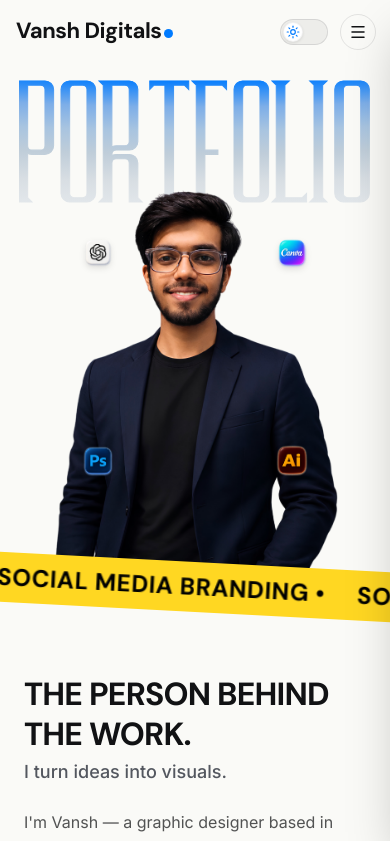
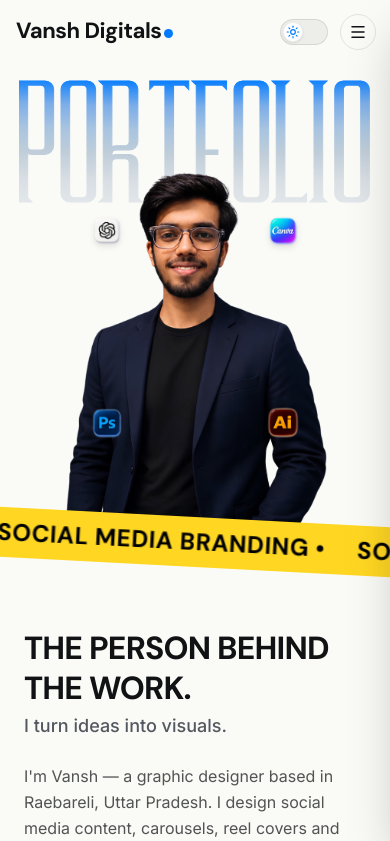
Before and after one commit to vanshdigitals/Portfolio, a React (Vite) app: page / in a window 390 px wide. Shown: the top 841 px of the page. Built offline with nearby package versions, Linux system fonts and the light colour scheme.

Commit message:
style(hero): reduce portrait scale and shift upward on mobile viewports

```diff
--- a/src/components/Hero.jsx
+++ b/src/components/Hero.jsx
@@ -83,9 +83,9 @@ export default function Hero() {
         */}
         <div
           className="col-start-1 row-start-1 z-20 pointer-events-none
-                     w-[80%] sm:w-[70%] md:w-[60%] lg:w-[50%] max-w-[580px]
+                     w-[74%] sm:w-[70%] md:w-[60%] lg:w-[50%] max-w-[580px]
                      justify-self-center self-start
-                     pt-[25vw] sm:pt-[20vw] md:pt-[17vw] lg:pt-[13vw] xl:pt-[190px]"
+                     pt-[21vw] sm:pt-[20vw] md:pt-[17vw] lg:pt-[13vw] xl:pt-[190px]"
         >
           {/* Inner: the true positioning context for icons */}
           <div className="relative w-full">
```
